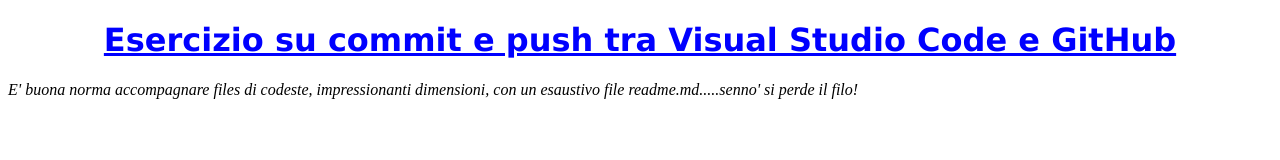
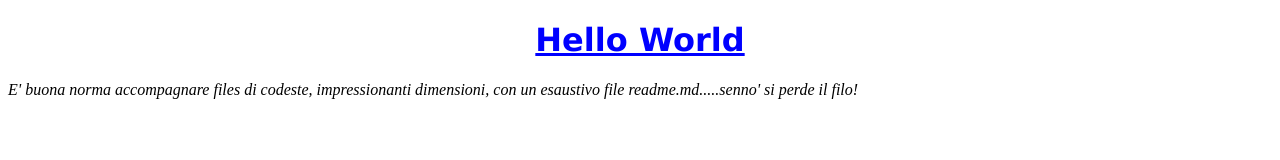
Before and after one commit to MicheleFranciolapilla/htmlcss-hello, a plain HTML site: page index.html in a window 1280 px wide. Drawn offline with Linux system fonts and the light colour scheme.

Commit message:
Ops, avevo sbagliato titolo!!!

```diff
--- a/index.html
+++ b/index.html
@@ -10,7 +10,7 @@
 </head>
 <body>
     <!-- Titolo -->
-    <h1>Esercizio su commit e push tra Visual Studio Code e GitHub</h1>
+    <h1>Hello World</h1>
     <!-- Paragrafo riassuntivo -->
     <p><i>E' buona norma accompagnare files di codeste, impressionanti dimensioni, con un esaustivo file readme.md.....senno' si perde il filo!</i></p>
 </body>
```
